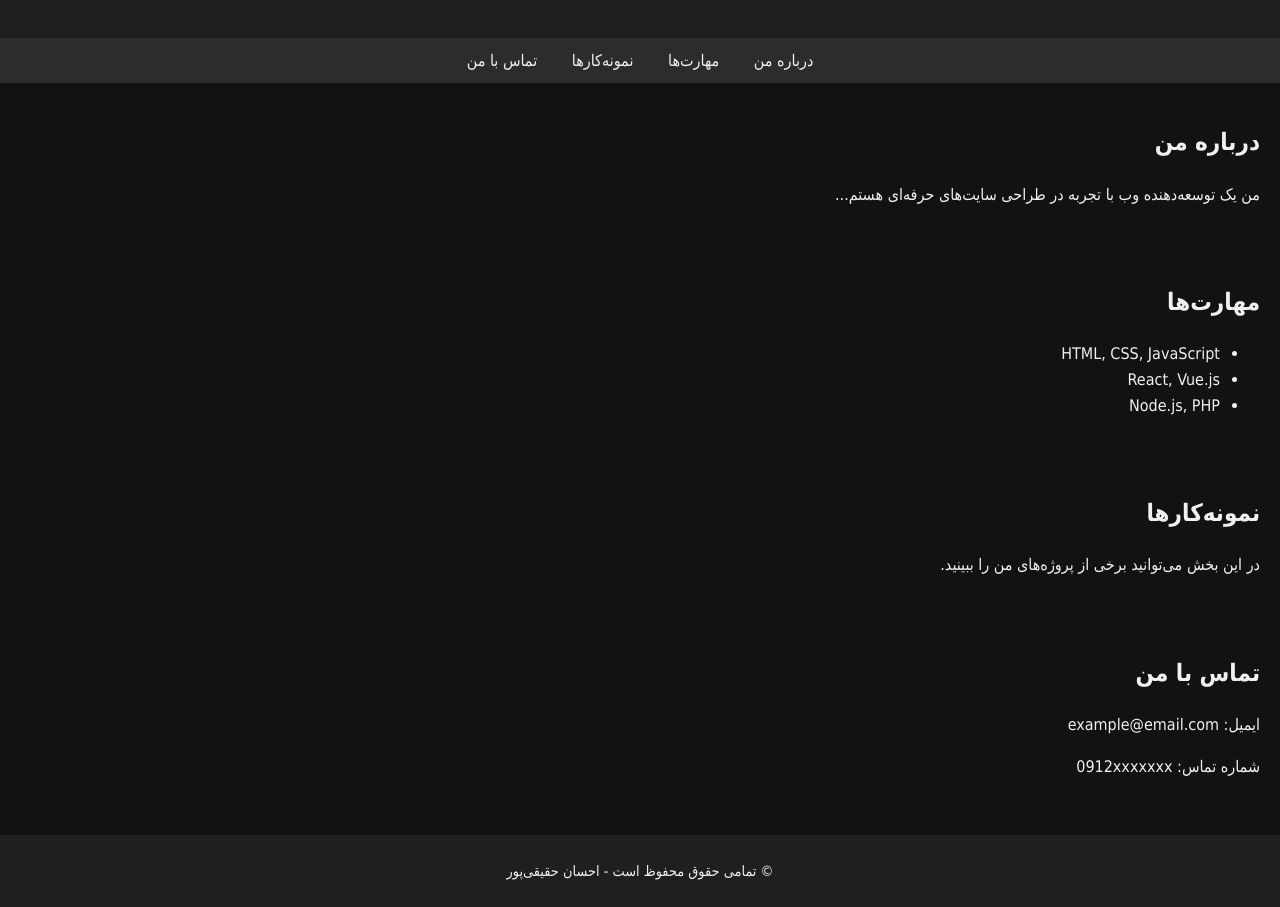
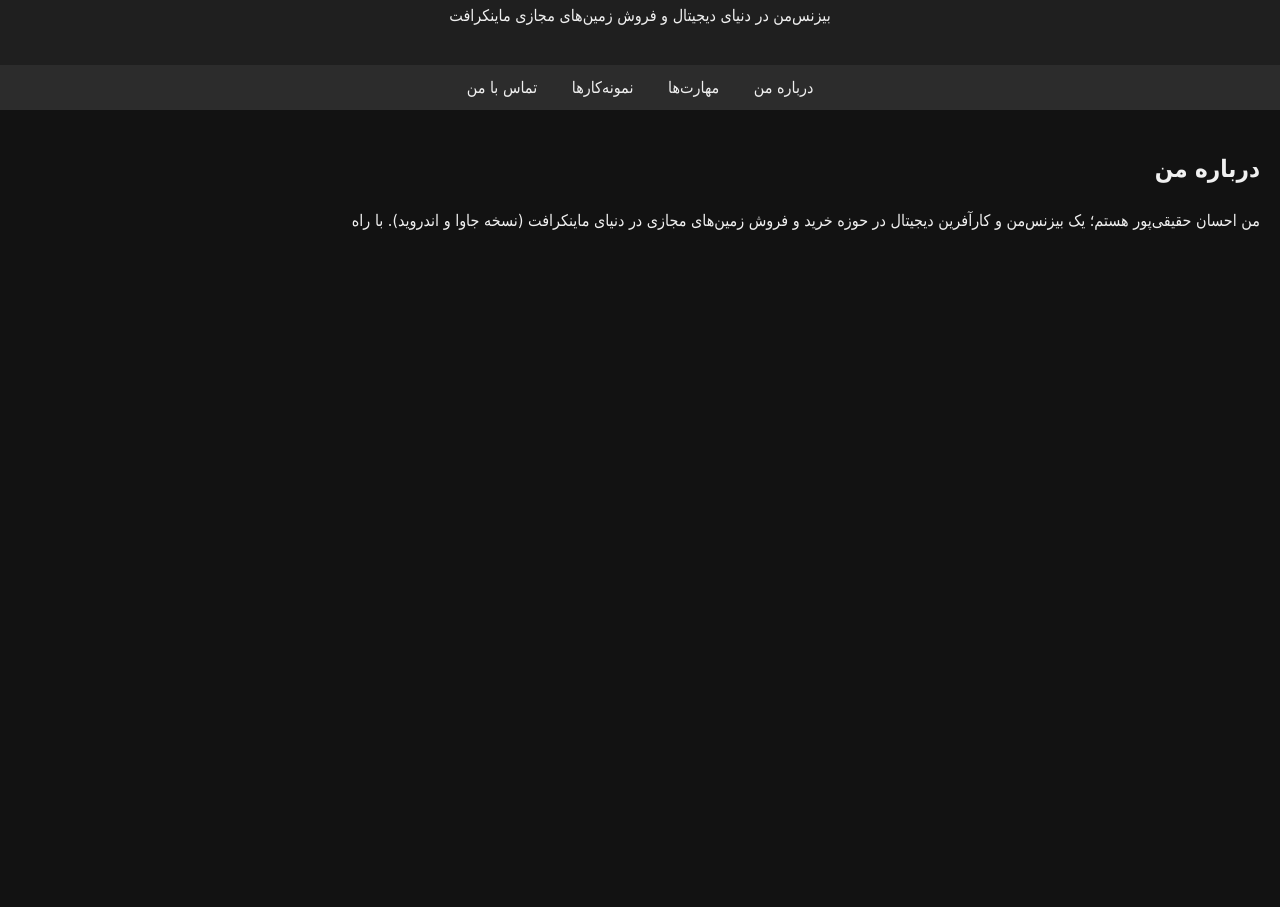
Before and after one commit to ehsanhaghighipour/ehsanhaghighipour.github.io, a plain HTML site: page index.html in a window 1280 px wide. Shown: the part 111-1018 px from the top of the page. After the commit the page ends 800 px from the top, so only its background shows below. Drawn offline with Linux system fonts and the light colour scheme.

Commit message:
Update index.html

```diff
--- a/index.html
+++ b/index.html
@@ -3,7 +3,7 @@
 <head>
   <meta charset="UTF-8">
   <meta name="viewport" content="width=device-width, initial-scale=1">
-  <title>سایت شخصی من</title>
+  <title>سایت شخصی احسان حقیقی‌پور</title>
   <style>
     body {
       margin: 0;
@@ -16,10 +16,6 @@
       background-color: #1f1f1f;
       padding: 20px;
       text-align: center;
-    }
-    header h1 {
-      margin: 0;
-      font-size: 2em;
     }
     nav {
       background-color: #2c2c2c;
@@ -44,12 +40,22 @@
       font-size: 0.9em;
       margin-top: 20px;
     }
+    .card {
+      background-color: #1e1e1e;
+      padding: 15px;
+      border-radius: 10px;
+      margin-bottom: 20px;
+    }
+    img {
+      width: 100%;
+      border-radius: 10px;
+    }
   </style>
 </head>
 <body>
   <header>
     <h1>سلام! من احسان حقیقی‌پور هستم</h1>
-    <p>برنامه‌نویس | طراح وب | فریلنسر</p>
+    <p>بیزنس‌من در دنیای دیجیتال و فروش زمین‌های مجازی ماینکرافت</p>
   </header>
   <nav>
     <a href="#about">درباره من</a>
@@ -57,29 +63,9 @@
     <a href="#portfolio">نمونه‌کارها</a>
     <a href="#contact">تماس با من</a>
   </nav>
+
   <section id="about">
     <h2>درباره من</h2>
-    <p>من یک توسعه‌دهنده وب با تجربه در طراحی سایت‌های حرفه‌ای هستم...</p>
-  </section>
-  <section id="skills">
-    <h2>مهارت‌ها</h2>
-    <ul>
-      <li>HTML, CSS, JavaScript</li>
-      <li>React, Vue.js</li>
-      <li>Node.js, PHP</li>
-    </ul>
-  </section>
-  <section id="portfolio">
-    <h2>نمونه‌کارها</h2>
-    <p>در این بخش می‌توانید برخی از پروژه‌های من را ببینید.</p>
-  </section>
-  <section id="contact">
-    <h2>تماس با من</h2>
-    <p>ایمیل: example@email.com</p>
-    <p>شماره تماس: 0912xxxxxxx</p>
-  </section>
-  <footer>
-    <p>© تمامی حقوق محفوظ است - احسان حقیقی‌پور</p>
-  </footer>
-</body>
-</html>
+    <p>
+      من احسان حقیقی‌پور هستم؛ یک بیزنس‌من و کارآفرین دیجیتال در حوزه خرید و فروش زمین‌های مجازی در دنیای ماینکرافت (نسخه جاوا و اندروید).
+      با راه
```
